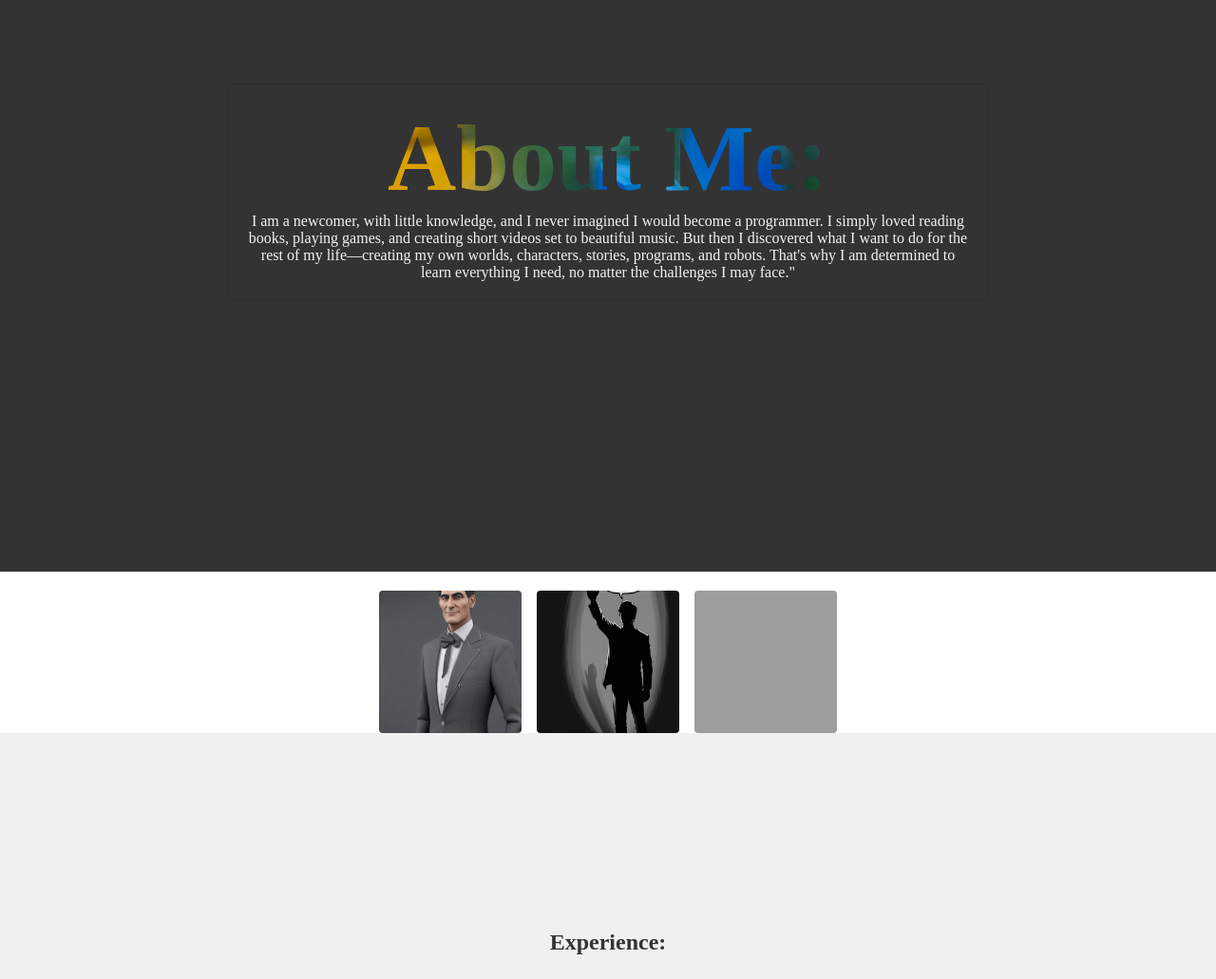
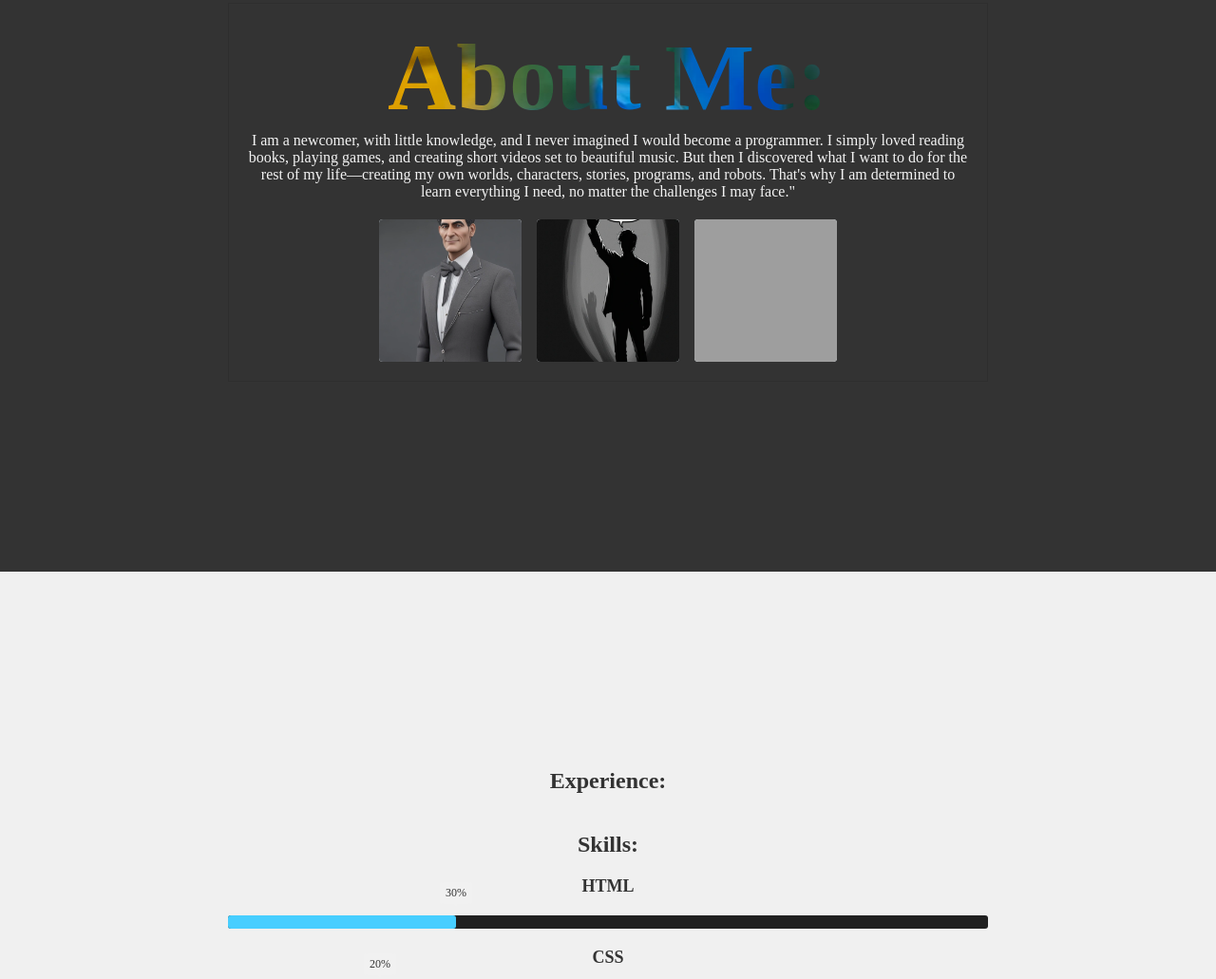
Before and after one commit to DmitriiBogg/Dmitrii-Bogorodskii-class-IO, a plain HTML site: page index.html in a window 1280 px wide. Shown: the part 998-2029 px from the top of the page at 95% size. Drawn offline with Linux system fonts and the light colour scheme; grey boxes are pictures that could not be loaded.

Commit message:
lesson 12 commit

```diff
--- a/css/main.css
+++ b/css/main.css
@@ -4,9 +4,7 @@
   box-sizing: border-box;
 }
 
-
 /*-------------------Header-------------------*/
-
 
 .header {
   position: relative;
@@ -61,9 +59,7 @@
   box-shadow: 5px 10px rgba(0, 0, 0, 0.6);
 }
 
-
 /*-------------------start section main-------------------*/
-
 
 .section {
   position: relative;
@@ -108,17 +104,15 @@
 
   background-clip: text;
   animation: textBackgroundImageMoving 10s infinite linear;
-
 }
 @keyframes textBackgroundImageMoving {
-  form {
+  from {
     background-position: 0 0;
   }
   to {
     background-position: 100% 100%;
   }
 }
-
 
 .gallery {
   display: flex;
@@ -141,7 +135,7 @@
   display: block;
 }
 .card:hover {
-  transform: scale(2);
+  transform: scale(1.1);
 }
 
 /*--------------------------Seconde main Page--------------------------------*/
@@ -213,13 +207,11 @@
 
 /*-------------------start section Contacts-------------------*/
 
-
 .contacts {
   position: relative;
   padding: 2rem 9%;
   background-color: #333;
   color: #f3f3f3;
-
 }
 .contacts .heading {
   text-align: center;
@@ -270,9 +262,7 @@
   box-shadow: 5px 10px rgba(0, 0, 0, 0.6);
 }
 
-
 /*-------------------Footer-------------------*/
-
 
 .footer {
   padding: 20px;
@@ -303,7 +293,6 @@
   color: #000;
   box-shadow: 5px 10px rgba(0, 0, 0, 0.6);
 }
-
 
 /*-------------------Media-------------------*/
 
--- a/index.html
+++ b/index.html
@@ -5,9 +5,7 @@
     <meta name="viewport" content="width=device-width, initial-scale=1.0" />
     <title>Dmitrii Bogorodskii</title>
 
-
     <!--*****************Other library's*****************-->
-
 
     <link
       rel="stylesheet"
@@ -21,14 +19,12 @@
       defer
     ></script>
 
-
     <!--*****************My Folders*****************-->
 
     <link rel="stylesheet" href="/css/main.css" />
     <script src="/js/app.js" defer></script>
   </head>
   <body>
-
     <!--*****************Header*****************-->
 
     <header class="header">
@@ -37,7 +33,6 @@
       <h1>My name is Dmitrii and I Love programming!</h1>
 
       <!--*****************Social icons*****************-->
-
 
       <div class="social-icons">
         <a
@@ -53,7 +48,6 @@
         <a href="https://twitter.com" target="_blank" class="fa fa-twitter"></a>
       </div>
 
-
       <!--*****************Navbar*****************-->
 
       <nav class="navbar">
@@ -65,12 +59,10 @@
       </nav>
     </header>
 
-
     <!--*****************Main*****************-->
 
     <main class="main-container">
       <!--*****************About me Page*****************-->
-
 
       <section class="section section__aboutMe">
         <div id="about" class="aboutMe">
@@ -84,26 +76,21 @@
             determined to learn everything I need, no matter the challenges I
             may face."
           </p>
-
+          <div class="gallery">
+            <div class="card">
+              <img src="/image/test1.webp" alt="Image 1" />
+            </div>
+            <div class="card">
+              <img src="/image/test2.webp" alt="Image 2" />
+            </div>
+            <div class="card">
+              <img src="/image/test4.jpg" alt="Image 3" />
+            </div>
+          </div>
         </div>
       </section>
 
       <!--*****************Info*****************-->
-
-
-          <div class="gallery">
-            <div class="card">
-                <img src="/image/test1.webp" alt="Image 1">
-            </div>
-            <div class="card">
-                <img src="/image/test2.webp" alt="Image 2">
-            </div>
-            <div class="card">
-                <img src="/image/test4.jpg" alt="Image 3">
-            </div>
-        </div>
-        </div>
-      </section>
 
       <section class="section section__info">
         <div id="experience" class="experience">
@@ -120,25 +107,20 @@
           <div class="skill">
             <div class="skill-name">CSS</div>
             <div class="skill-bar">
-
               <div class="skill-per" per="20%" style="max-width: 90"></div>
             </div>
           </div>
           <div class="skill">
             <div class="skill-name">JavaScript</div>
             <div class="skill-bar">
-
               <div class="skill-per" per="25%" style="max-width: 90"></div>
-
             </div>
           </div>
         </div>
         <div id="projects" class="projects"><h2>Projects:</h2></div>
       </section>
 
-
       <!--*****************Contacts*****************-->
-
 
       <section id="contacts" class="contacts">
         <h1 class="heading">Contact Me:</h1>
@@ -191,7 +173,6 @@
       </section>
     </main>
 
-
     <!--*****************Footer*****************-->
 
     <footer class="footer">
```
